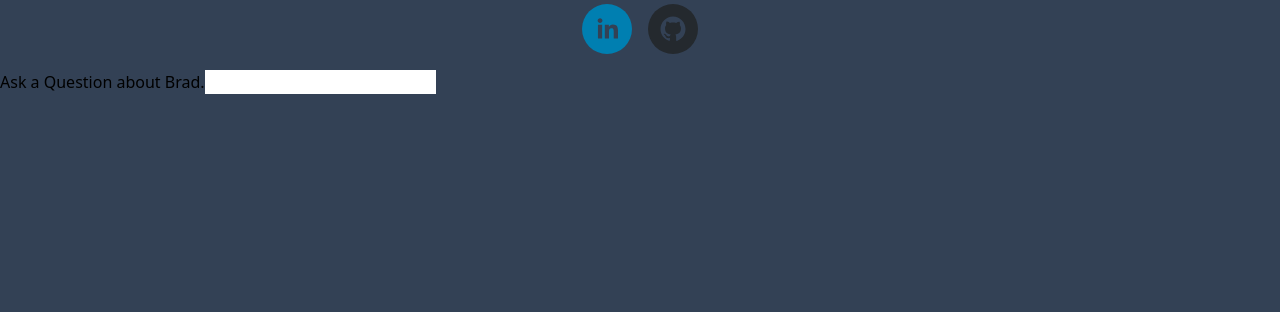
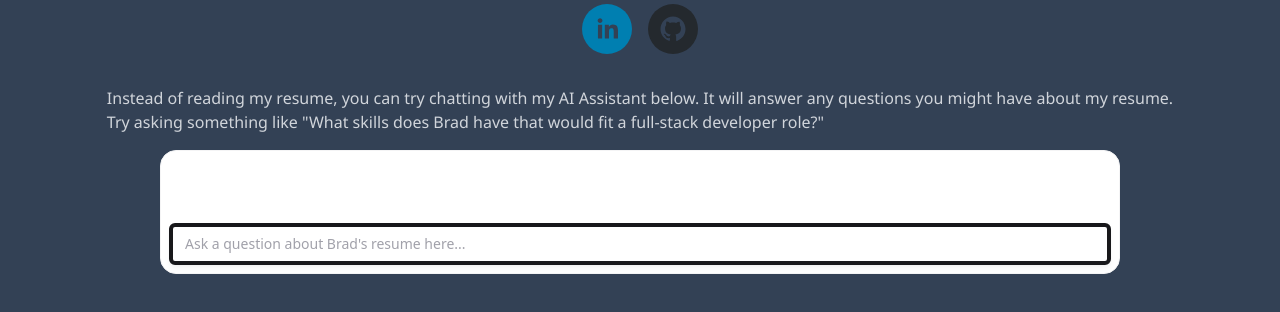
Before and after one commit to BradGulli/PortfolioWebsite, a Next.js app: page /resume in a window 1280 px wide. Shown: the part 404-716 px from the top of the page. Built offline with nearby package versions, Linux system fonts and the light colour scheme.

Commit message:
Add AI assistant chatbot. Rename files in component directory

```diff
--- a/app/layout.tsx
+++ b/app/layout.tsx
@@ -1,7 +1,7 @@
 import './globals.css'
 import React from 'react'
 import { Inter } from 'next/font/google'
-import Navbar from '@/components/navbar'
+import Navbar from '@/components/Navbar'
 import { SocialIcon } from 'react-social-icons'
 import Image from 'next/image'
 import navigation from 'next/navigation'
--- a/app/page.tsx
+++ b/app/page.tsx
@@ -16,7 +16,7 @@ export default function Home() {
     <motion.section exit={{opacity: 0}}>
       {isFirstMount && <InitialTransition onAnimationComplete={onAnimationComplete}/>}
       <div className='flex flex-col  bg-slate-700'>
-        <main className='pl-4 text-gray-300'>
+        <main className='pl-4 text-gray-300 pb-10'>
           <p className='flex justify-center items-center text-center px-8 md:px-16 font-merriweather font-bold text-xs md:text-lg'>
             Hello!  My name is Bradley, and I am a passionate and dedicated software engineer with a strong technical background and a drive for innovation. With several years of experience in the industry, I have developed a diverse skill set and a deep understanding of various programming languages and frameworks.
             I thrive in both front-end and back-end development, making me a versatile full-stack engineer. From designing and implementing captivating user interfaces using React and Vue.js to building scalable and efficient back-end systems running on AWS, I have a solid foundation in creating robust and seamless software solutions.
@@ -89,7 +89,7 @@ const InitialTransition = (props: {onAnimationComplete: () => void}) => {
       }
       }
     >
-      <motion.svg variants={textContainer} className="absolute z-50 flex w-1/2">
+      <motion.svg variants={textContainer} className="absolute z-50 flex w-full">
         <pattern
           id="pattern"
           patternUnits="userSpaceOnUse"
--- a/app/projects/page.tsx
+++ b/app/projects/page.tsx
@@ -1,8 +1,8 @@
-import Project from "@/components/project"
+import Project from "@/components/Project"
 export default function Projects() {
 
     return (
-        <div>
+        <div className="pb-10">
             <Project projectUrl="https://github.com/BradGulli/AlexaChannelMoverDiscordBot" projectTitle="Alexa Discord Channel Mover">
                 This project orignally began as a joke Discord bot to be used by my friends. It was called &quot;Johnny Jail Bot&quot;
                 and it&apos;s only purpose was to move our friend Johnny into a Discord channel called &quot;Johnny Jail&quot;.
@@ -17,7 +17,8 @@ export default function Projects() {
             </Project>
             <Project projectUrl="https://github.com/BradGulli/PortfolioWebsite" projectTitle="Portfolio Website">
                 The website you are looking at right now! This website serves as my porfolio, so I can share my work and the work
-                I am passionate about. I built this website using Next.js and Tailwind CSS, and deployed on Vercel.
+                I am passionate about. I built this website using Next.js and Tailwind CSS, and deployed on Vercel. This website also features an AI assistant
+                powered by OpenAI&apos;s GPT 3.5, which can answer questions about by resume. Try it out on the <a href="/resume" className="text-blue-400">Resume</a> page.
             </Project>
         </div>
 
--- a/app/resume/page.tsx
+++ b/app/resume/page.tsx
@@ -1,41 +1,26 @@
 'use client';
 import { useChat } from 'ai/react';
-import { INITIAL_RESUME, INITIAL_DIRECTION } from './initial_message';
 import { Message } from 'ai';
+import { Chat } from '@/components/Chat';
 
 export default function Resume() {
-    const initialMessages: Message[] = [
-        {
-            role: 'system',
-            content: INITIAL_RESUME,
-            id: 'system-message'
-        },
-        {
-           role: 'system',
-           content: INITIAL_DIRECTION,
-           id: 'system-message-direction'
-        }
-    ]
-    const { messages, handleSubmit, input, handleInputChange} = useChat({
-        initialMessages
-    });
     return (
         <div>
-           {messages.map(m => {
-            if (m.role !== 'system') return (
-                <div key={m.id}>
-                    {m.role}: {m.content}
-                </div>
-            );
-           })}
-            <form onSubmit={handleSubmit}>
-          Ask a Question about Brad.
-          <input
-            value={input}
-            onChange={handleInputChange}
-          />
-      </form>
+            <div className="flex justify-center items-center text-gray-300 font-noto pb-4">
+            <p className="px-16 pt-4">
+                Instead of reading my resume, you can try chatting with my AI Assistant below. It will answer any questions you might have about my resume.
+                <br />
+                Try asking something like &quot;What skills does Brad have that would fit a full-stack developer role?&quot;
+            </p>
 
+        </div>
+            <div className='flex justify-center items-center pb-20'>
+                <Chat />
+            </div>
+
+            <div className="flex justify-center items-center">
+                <iframe src='BradleyGulli_Resume_2023.pdf' className="h-screen w-4/5 " />
+            </div>
         </div>
 
     );
--- /dev/null
+++ b/components/Chat.tsx
@@ -0,0 +1,56 @@
+'use client';
+import { useChat } from 'ai/react';
+import { INITIAL_RESUME, INITIAL_DIRECTION } from './initial-message';
+import { Message } from 'ai';
+import { ChatLine } from './ChatLine'
+
+function InputMessage({ input, handleInputChange, handleSubmit}: any) {
+  return (
+  <div className="mt-6 flex clear-both pt-10 w-full">
+    <form onSubmit={handleSubmit} className='w-full'>
+      <input
+        type="text"
+        aria-label="chat input"
+        required
+        className="flex-auto appearance-none rounded-md border-4 border-zinc-900 bg-white px-3 py-[calc(theme(spacing.2)-1px)] shadow-md shadow-zinc-800/5 placeholder:text-zinc-400 focus:border-teal-500 focus:outline-none focus:ring-4 focus:ring-teal-500/10 sm:text-sm w-full"
+        value={input}
+        onChange={handleInputChange}
+        placeholder="Ask a question about Brad's resume here..."
+      />
+    </form>
+  </div>
+)
+}
+
+export function Chat() {
+  const initialMessages: Message[] = [
+    {
+        role: 'system',
+        content: INITIAL_RESUME,
+        id: 'system-message'
+    },
+    {
+       role: 'system',
+       content: INITIAL_DIRECTION,
+       id: 'system-message-direction'
+    }
+]
+const { messages, handleSubmit, input, handleInputChange} = useChat({
+    initialMessages
+});
+
+  return (
+    <div className="rounded-2xl border-zinc-100  lg:border p-2 bg-white w-3/4">
+      {messages.map(({ content, role }, index) => {
+        if (role !== 'system') return (
+          <ChatLine key={index} role={role} content={content} />
+        )
+        })}
+      <InputMessage
+        input={input}
+        handleInputChange={handleInputChange}
+        handleSubmit={handleSubmit}
+      />
+    </div>
+  )
+}
--- /dev/null
+++ b/components/ChatLine.tsx
@@ -0,0 +1,49 @@
+import clsx from 'clsx'
+
+type ChatGPTAgent = 'user' | 'system' | 'assistant'
+
+export interface ChatGPTMessage {
+  role: ChatGPTAgent
+  content: string
+}
+
+const convertNewLines = (text: string) =>
+  text.split('\n').map((line, i) => (
+    <span key={i}>
+      {line}
+      <br />
+    </span>
+  ))
+
+export function ChatLine({ role = 'assistant', content }: ChatGPTMessage) {
+  if (!content) {
+    return null
+  }
+  const formatteMessage = convertNewLines(content)
+
+  return (
+    <div
+      className={
+        role != 'assistant' ? 'float-right clear-both' : 'float-left clear-both'
+      }
+    >
+        <div className="float-right mb-5 rounded-lg bg-white px-4 py-5 shadow-lg ring-1 ring-zinc-100 sm:px-6">
+          <div className="flex space-x-3">
+            <div className="flex-1 gap-4">
+              <p className="font-large text-xxl text-gray-900">
+                {role == 'assistant' ? 'AI Assistant' : 'You'}
+              </p>
+              <p
+                className={clsx(
+                  'text ',
+                  role == 'assistant' ? 'font-semibold font- ' : 'text-gray-400'
+                )}
+              >
+                {formatteMessage}
+              </p>
+            </div>
+          </div>
+        </div>
+    </div>
+  )
+}
--- a/package.json
+++ b/package.json
@@ -27,6 +27,7 @@
     "react-dom": "18.2.0",
     "react-pdf": "^7.1.1",
     "react-social-icons": "^5.15.0",
+    "react-wrap-balancer": "^1.0.0",
     "tailwindcss": "3.3.2",
     "typescript": "5.1.3"
   }
```
Also changed, not shown: components/Navbar.tsx (renamed from components/navbar.tsx), components/Project.tsx (renamed from components/project.tsx), components/initial-message.ts (renamed from app/resume/initial_message.ts), 1 other file (tests, documents, lock files or other folders).
